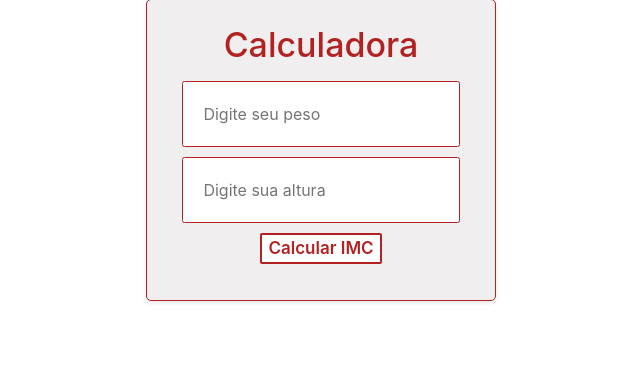
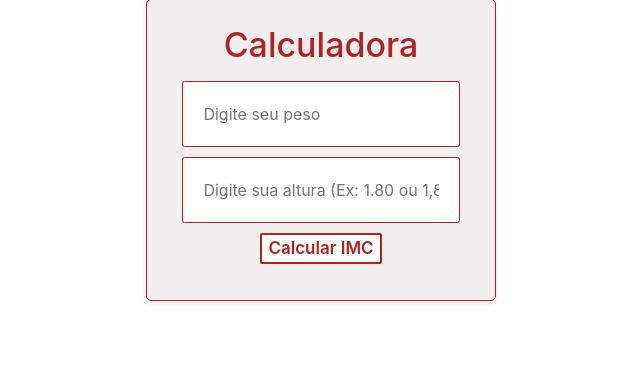
Before and after one commit to MacriFabiane/CalculadoraIMC, a Django app: page / in a window 1280 px wide. Shown: the part 77-450 px from the top of the page, without its empty margins (319-959 px from the left). Run offline with Django 5.2, Linux system fonts and the light colour scheme; some libraries are stand-ins or nearby versions.

Commit message:
arrumando placeholder

```diff
--- a/calculadora/templates/calculadora/index.html
+++ b/calculadora/templates/calculadora/index.html
@@ -8,7 +8,7 @@
     <form method="POST" action="{% url 'calcularFemininoMasculino'%}">
         {% csrf_token %} {% comment %} Este é um token gerado pelo Django para proteger o formulário contra ataques de Cross-Site Request Forgery (CSRF). Deve ser incluído em todos os formulários que utilizam o método POST para garantir a segurança. {% endcomment %}
         <input type="text" name="peso" placeholder="Digite seu peso" required>
-        <input type="text" name="altura" placeholder="Digite sua altura" required>
+        <input type="text" name="altura" placeholder="Digite sua altura (Ex: 1.80 ou 1,80)" required>
         <button type="submit">Calcular IMC</button>
         <p>{{erro}}</p>
     </form>
```
